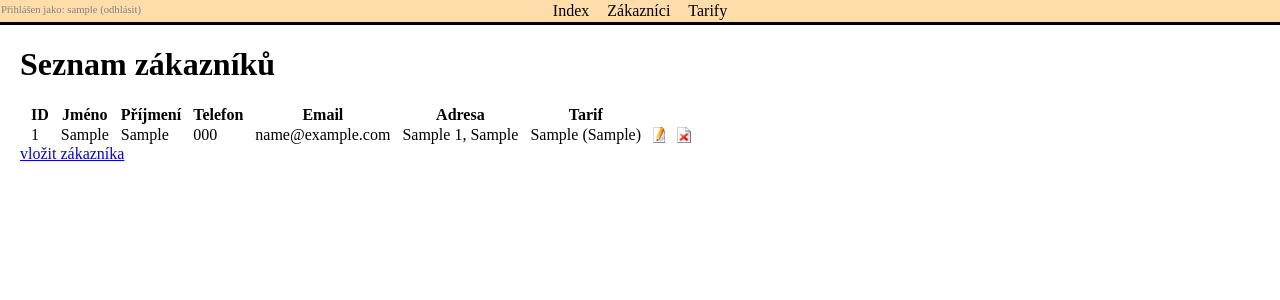
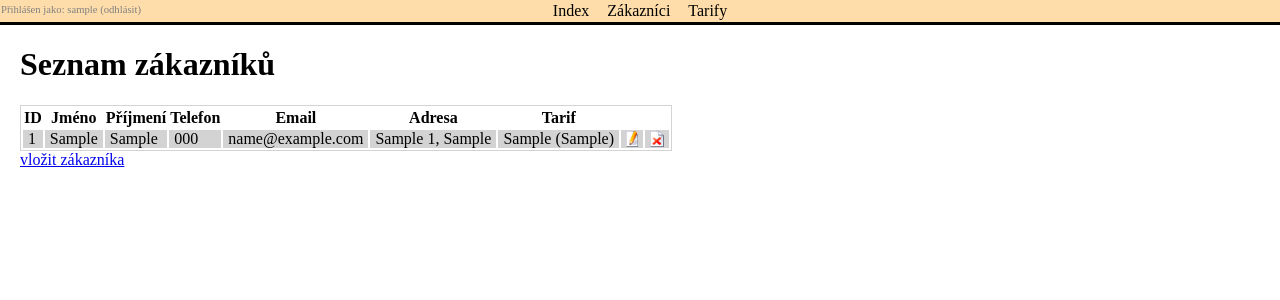
Before and after one commit to vrbaji1/PPRO-isp, a Django app: page /zakaznici/ in a window 1280 px wide. Shown: the top 300 px of the page. Run offline with Django 3.2, Linux system fonts and the light colour scheme; a user stored in the database is signed in; tables that the repository leaves empty hold one stand-in row (values such as "Sample post").

Commit message:
Upravy vzhledu.

```diff
--- a/isp/static/isp/style.css
+++ b/isp/static/isp/style.css
@@ -37,6 +37,13 @@ body {
 	background-color: #f96;
 }
 
+/* text na uvodni strance */
+.infotext {
+	width: 650px;
+}
+.infotext p {
+	  text-align: justify;
+}
 
 /* obsah webu pod panelem */
 #content {
@@ -45,9 +52,14 @@ body {
 }
 
 table.zakaznici {
-  /* mezery mezi sloupecky tabulky */
-  border-spacing: 10px 0px;
-  border-collapse: separate;
+	border: 1px solid lightgray;
+}
+table.zakaznici tr:nth-child(even) {
+	background-color: lightgray;
+}
+table.zakaznici td {
+	/* horni, prava, dolni, leva */
+	padding: 0px 5px 0px 5px;
 }
 
 /* sede a preskrtnute */
--- a/isp/templates/registration/login.html
+++ b/isp/templates/registration/login.html
@@ -2,6 +2,7 @@
 
 {% block content %}
 
+<div style="width: 380px; margin-left: auto; margin-right: auto; border: 1px solid black; padding: 15px; background-color: lightgray;">
 {% if form.errors %}
 <p>Nesprávná kombinace jména a hesla. Zkuste to prosím znovu.</p>
 {% endif %}
@@ -35,5 +36,6 @@
 
 {# Assumes you setup the password_reset view in your URLconf #}
 <p><a href="{% url 'password_reset' %}">Zapomenuté heslo?</a></p>
+</div>
 
 {% endblock %}
```
